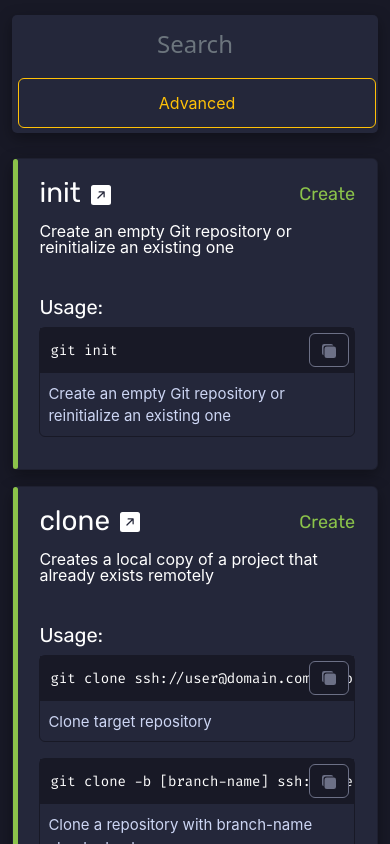
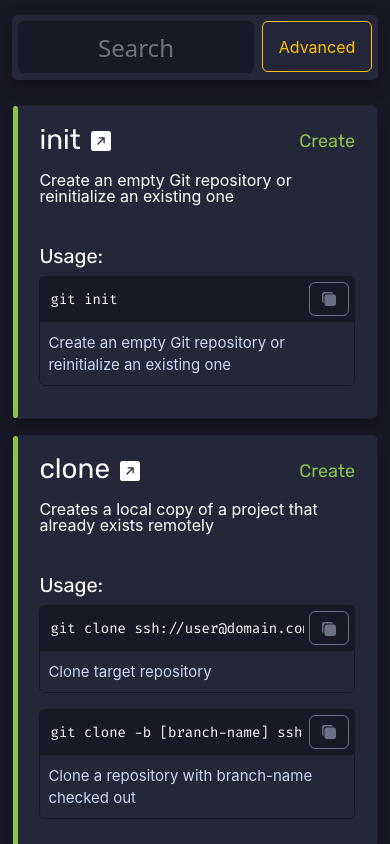
Before and after one commit to excalith/git-cheats, a Next.js app: page / in a window 390 px wide. Shown: the top 844 px of the page. Built offline with nearby package versions, Linux system fonts and the light colour scheme.

Commit message:
Improve Search UX, Fix Card Category mobile

```diff
--- a/src/components/Card/index.js
+++ b/src/components/Card/index.js
@@ -29,8 +29,6 @@ const Card = ({ data, query, isAdvanced }) => {
 			<div className={`mh-100 card-accent ${category}`}></div>
 			<div className="card-content">
 				<div className="card-body">
-					<div className="row g-0 text-center">
-						<div className="col-sm-6 col-md-8">
 					<h1 className="card-title">
 						<Link
 							href={link}
@@ -41,11 +39,9 @@ const Card = ({ data, query, isAdvanced }) => {
 							<BsFillArrowUpRightSquareFill className="documentation-icon" />
 						</Link>
 					</h1>
-						</div>
 					<p className={`card-category ${category}`}>
 						{data.category}
 					</p>
-					</div>
 					<p className="card-description">{data.description}</p>
 					<h5 className="card-usage">Usage:</h5>
 					<div>
--- a/src/components/Search/index.js
+++ b/src/components/Search/index.js
@@ -10,16 +10,16 @@ const Search = ({ handleSearch, handleAdvanced, ...rest }) => {
 	}, [])
 
 	return (
-		<div className="sticky-top search-row row g-2">
+		<div className="sticky-top search-row">
 			<input
-				className="col form-control search-bar"
+				className="form-control search-bar"
 				type="text"
 				onChange={handleSearch}
 				placeholder="Search"
 				autoFocus
 				ref={inputElement}
 			/>
-			<div className="col-sm-2 btn-group search-advanced" role="group">
+			<div className="btn-group search-advanced" role="group">
 				<input
 					type="checkbox"
 					className="btn-check"
--- a/styles/card.css
+++ b/styles/card.css
@@ -13,10 +13,21 @@
 	font-family: "Rubik", sans-serif;
 	text-align: left;
 	color: white;
+	width: auto;
+}
+
+.card-category {
+	position: absolute;
+	top: 22px;
+	right: 22px;
+	font-family: "Rubik", sans-serif;
+	text-align: right;
+	font-size: 18px;
+	width: auto;
 }
 
 .card-description {
-	margin-top: 10px;
+	margin-top: 20px;
 	line-height: 1rem;
 	color: white;
 }
@@ -25,14 +36,6 @@
 	font-family: "Rubik", sans-serif;
 	color: white;
 	margin-top: 2.5rem;
-}
-.card-category {
-	position: absolute;
-	top: 22px;
-	right: 22px;
-	font-family: "Rubik", sans-serif;
-	text-align: right;
-	font-size: 18px;
 }
 
 .card-accent {
--- a/styles/code.css
+++ b/styles/code.css
@@ -16,6 +16,8 @@ code {
 	display: flex;
 	align-items: center;
 	padding-left: 5px !important;
+	margin-right: 45px;
+	overflow: auto;
 	min-height: 35px;
 }
 
--- a/styles/footer.css
+++ b/styles/footer.css
@@ -2,6 +2,7 @@
 	color: #cdd6f4;
 	text-align: center;
 }
+
 .footer p span {
 	color: #e25555;
 }
--- a/styles/search.css
+++ b/styles/search.css
@@ -5,36 +5,43 @@
 	margin: 15px 0 25px 0;
 	z-index: 999;
 	box-shadow: rgba(0, 0, 0, 0.35) 0px 5px 15px;
+	height: 65px;
 }
 
 .search-bar {
 	border: 0px;
+	padding: 10px;
 	font: normal 24px/1.6 system-ui, sans-serif;
-	padding: 10px;
-	margin: 0px;
 	text-align: center;
 }
 
 .search-advanced {
+	position: absolute;
+	top: 6px;
+	right: 6px;
+	height: 51px;
 	display: table;
-	margin: 5px 2px;
+	width: 110px;
 }
 
 .search-advanced label {
 	display: table-cell;
 	vertical-align: middle;
-	height: 50px;
 }
 
 .search-bar,
 .search-bar:active,
 .search-bar:focus {
+	position: absolute;
+	top: 6px;
+	left: 6px;
+	height: 52px;
+	width: calc(100% - 130px);
+
 	color: white;
 	background-color: transparent;
 	outline: none !important;
-	-webkit-appearance: none;
 	appearance: none;
 	box-shadow: none;
-	-moz-box-shadow: none;
-	-webkit-box-shadow: none;
+	background-color: #181926;
 }
```
Also changed, not shown: styles/copybutton.css (+10 -13 lines). Lines whose indentation alone changed are shown as unchanged.
